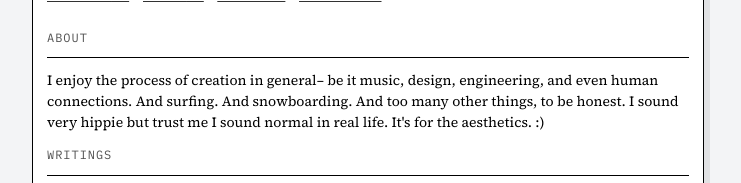
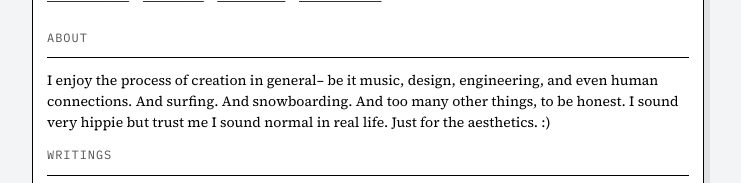
Before and after one commit to dhisonp/page, a Next.js app: page / in a window 1280 px wide. Shown: the part 460-643 px from the top of the page, without its empty margins (272-1013 px from the left). Built offline with nearby package versions, Linux system fonts and the light colour scheme.

Commit message:
update wording again

```diff
--- a/src/app/components/sections/Intro.tsx
+++ b/src/app/components/sections/Intro.tsx
@@ -47,7 +47,7 @@ export function Intro() {
         <p>
           I enjoy the process of creation in general– be it music, design, engineering, and even
           human connections. And surfing. And snowboarding. And too many other things, to be honest.
-          I sound very hippie but trust me I sound normal in real life. It's for the aesthetics. :)
+          I sound very hippie but trust me I sound normal in real life. Just for the aesthetics. :)
         </p>
       </Subsection>
     </article>
```
